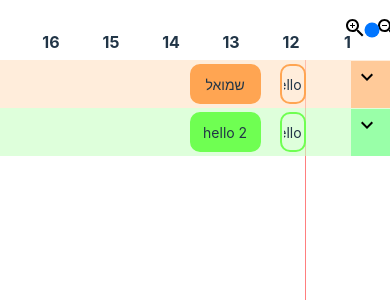
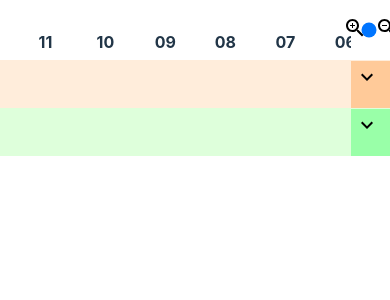
Before and after one commit to OdedVaalany/Gantt, a React (Vite) app: page / in a window 390 px wide. Shown: the top 300 px of the page. Built offline with nearby package versions, Linux system fonts and the light colour scheme.

Commit message:
almost finish

```diff
--- a/src/components/Gantt/Gantt.styled.ts
+++ b/src/components/Gantt/Gantt.styled.ts
@@ -1,4 +1,4 @@
-import styled from 'styled-components';
+import styled from "styled-components";
 
 export const GanttWrapper = styled.div`
   width: 100%;
@@ -9,7 +9,6 @@ export const GanttWrapper = styled.div`
 
   #ganttBody {
     position: relative;
-		height: 100vh;
   }
 
   #marker {
--- a/src/components/Gantt/Gantt.tsx
+++ b/src/components/Gantt/Gantt.tsx
@@ -1,79 +1,90 @@
-import React, { FC, useEffect, useState } from 'react';
-import { GanttWrapper } from './Gantt.styled';
-import GanttTimeLine from '../GanttTimeLine/GanttTimeLine';
-import { MIN, getThisRoundHours } from '../../utils/GanttUtils';
-import GanttRow from '../GanttRow/GanttRow';
+import React, { FC, useEffect, useState } from "react";
+import { GanttWrapper } from "./Gantt.styled";
+import GanttTimeLine from "../GanttTimeLine/GanttTimeLine";
+import {
+  MIN,
+  nextScale,
+  prevScale,
+  toTimeFormat,
+} from "../../utils/GanttUtils";
+import GanttRow from "../GanttRow/GanttRow";
 
 interface GanttProps {
-	showMouseMarker?: boolean;
   data?: ganttRow[];
+  onClick?: (t: ganttEvent) => void;
+  ondbClick?: (t: ganttEvent) => void;
 }
 
-const Gantt: FC<GanttProps> = ({ showMouseMarker = false, data = [] }) => {
+const Gantt: FC<GanttProps> = ({
+  data = [],
+  onClick = () => null,
+  ondbClick = () => null,
+}) => {
   const [width, setWidth] = useState<number>(window.innerWidth);
   const [scale, setScale] = useState<number>(MIN); //1px = scale seconds
-	const [timeRange, setTimeRange] = useState<{ start: number; end: number }>(
-		{
-			start: getThisRoundHours(),
-			end: getThisRoundHours() + scale * width,
-		}
-	);
-	const [currentRelativeTimePosition, setCurrentRelativeTimePosition] =
-		useState<number>(0);
-	const [currentMousePosition, setCurrentMousePosition] =
+  const [mouseLocation, setMouseLocation] = useState<number>(0);
+  const [timeRange, setTimeRange] = useState<{ start: number; end: number }>({
+    start: Date.now(),
+    end: Date.now() + scale * width,
+  });
   useState<number>(0);
 
   useEffect(() => {
-		setCurrentRelativeTimePosition((Date.now() - timeRange.start) / scale);
-	}, [timeRange]);
-
-	useEffect(() => {
+    const postTime: number = timeRange.start + scale * mouseLocation;
+    const newStart: number = postTime - scale * (0.9 * width - mouseLocation);
+    console.log(toTimeFormat(postTime));
+    console.log(toTimeFormat(newStart));
     setTimeRange({
-			start: getThisRoundHours(),
-			end: getThisRoundHours() + scale * width,
+      start: newStart,
+      end: newStart + scale * width,
     });
   }, [scale]);
 
   const handleDrag = (ev: React.MouseEvent<HTMLDivElement>) => {
-		setCurrentMousePosition(ev.clientX);
-		const newStart: number = timeRange.start + ev.movementX * scale;
-		ev.buttons > 0 &&
-			setTimeRange({
+    // const sens: number = 60;
+    ev.buttons > 0 && true;
+    //   ev.clientX % sens == 0 &&
+    //   setTimeRange(() => {
+    //     const newStart: number = timeRange.start + ev.movementX * sens * scale;
+    //     return {
+    //       start: newStart,
+    //       end: newStart + scale * width,
+    //     };
+    //   });
+  };
+
+  const handleZoom = (ev: React.WheelEvent<HTMLDivElement>) => {
+    setMouseLocation(ev.clientX + 0.1 * width);
+    if (ev.altKey) {
+      if (ev.deltaY / Math.abs(ev.deltaY) < 0) {
+        setScale(nextScale(scale));
+      } else {
+        setScale(prevScale(scale));
+      }
+    } else {
+      setTimeRange(() => {
+        const newStart: number =
+          timeRange.start - (ev.deltaY / Math.abs(ev.deltaY)) * 60 * scale;
+        return {
           start: newStart,
           end: newStart + scale * width,
+        };
       });
+    }
   };
+
+  window.onresize = () => setWidth(window.innerWidth);
 
   return (
     <GanttWrapper>
-			<div>
-				<span
-					id='marker'
-					style={{
-						right: `${
-							currentRelativeTimePosition + width * 0.1
-						}px`,
-					}}
-				/>
-			</div>
-			{showMouseMarker && (
-				<span
-					id='marker'
-					style={{
-						left: `${currentMousePosition}px`,
-					}}
-				/>
-			)}
-			<GanttTimeLine
-				timeRange={timeRange}
-				scale={scale}
-				setScale={setScale}
-			/>
-			<div onMouseMove={handleDrag} id='ganttBody'>
+      <GanttTimeLine timeRange={timeRange} scale={scale} setScale={setScale} />
+      <div onMouseMove={handleDrag} onWheel={handleZoom} id="ganttBody">
         {data.map((data: ganttRow, index: number) => (
           <GanttRow
+            onClick={onClick}
+            ondbClick={ondbClick}
             data={data}
-						key={index}
+            key={`row-${index}`}
             timeRange={timeRange}
             scale={scale}
           />
--- a/src/components/GanttEvent/GanttEvent.styled.ts
+++ b/src/components/GanttEvent/GanttEvent.styled.ts
@@ -1,19 +1,16 @@
-import styled from 'styled-components';
+import styled from "styled-components";
 const PADDING = 4;
 export const GanttEventWrapper = styled.div<{
   color: string;
   width: number;
   pos: number;
-	isHollow: boolean;
   des: string;
 }>`
   top: 0px;
   height: 100%;
-	width: ${props => `${props.width - PADDING}px`};
-	right: ${props => `${props.pos}px`};
-	background-color: ${props =>
-		props.isHollow ? 'transparent' : props.color};
-	border: 2px solid ${props => props.color};
+  width: ${(props) => `${props.width - PADDING}px`};
+  right: ${(props) => `${props.pos}px`};
+  border: 2px solid ${(props) => props.color};
   box-sizing: border-box;
   display: flex;
   justify-content: center;
@@ -41,9 +38,9 @@ export const GanttEventWrapper = styled.div<{
     border-radius: 5px;
     color: #fff;
     direction: rtl;
-		content: '${props => props.des}';
-		${props => props.pos > 220 && `left: ${props.width + PADDING}px;`}
-		${props => props.pos <= 220 && `right: ${props.width + PADDING}px;`}
+    content: "${(props) => props.des}";
+    ${(props) => props.pos > 220 && `left: ${props.width + PADDING}px;`}
+    ${(props) => props.pos <= 220 && `right: ${props.width + PADDING}px;`}
 		top: 0px;
     font-size: 10pt;
     padding: 5px 15px;
--- a/src/components/GanttEvent/GanttEvent.tsx
+++ b/src/components/GanttEvent/GanttEvent.tsx
@@ -1,26 +1,39 @@
-import React, { FC } from 'react';
-import { GanttEventWrapper } from './GanttEvent.styled';
-import { toTimeFormat } from '../../utils/GanttUtils';
+import React, { FC } from "react";
+import { GanttEventWrapper } from "./GanttEvent.styled";
+import { toTimeFormat } from "../../utils/GanttUtils";
 
 interface GanttEventProps {
   data: ganttEvent;
   timeRange: { start: number; end: number };
   scale: number;
+  onClick: (t: ganttEvent) => void;
+  ondbClick: (t: ganttEvent) => void;
 }
 
-const GanttEvent: FC<GanttEventProps> = ({ data, scale, timeRange }) => {
+const GanttEvent: FC<GanttEventProps> = ({
+  data,
+  scale,
+  timeRange,
+  onClick,
+  ondbClick,
+}) => {
   const pos: number = (data.startTime - timeRange.start) / scale;
   const width: number = (data.endTime - data.startTime) / scale;
   return (
     <>
       <GanttEventWrapper
+        onClick={() => onClick(data)}
+        onDoubleClick={() => ondbClick(data)}
         des={`${data.content}- ${data.description}  ${toTimeFormat(
           data.startTime
         )}-${toTimeFormat(data.endTime)}`}
         color={data.color}
         width={width}
         pos={pos}
-				isHollow={data.isHollow}>
+        style={{
+          backgroundColor: data.isHollow ? "transparent" : data.color,
+        }}
+      >
         <p>{data.content}</p>
       </GanttEventWrapper>
     </>
--- a/src/components/GanttRow/GanttRow.styled.ts
+++ b/src/components/GanttRow/GanttRow.styled.ts
@@ -1,16 +1,15 @@
-import styled from 'styled-components';
+import styled from "styled-components";
 
 export const GanttRowWrapper = styled.div<{
-	backgroundColor: string;
-	height: number;
-	headerColor: string;
+  backgroundcolor: string;
+  headercolor: string;
 }>`
   width: 100%;
   transition: 200ms;
-	background-color: ${props => props.backgroundColor}a0;
+  background-color: ${(props) => props.backgroundcolor}a0;
   overflow-x: hidden;
   position: relative;
-	overflow-y: visible;
+  overflow-y: hidden;
   padding: 1px 0px;
   z-index: 1;
 
@@ -27,7 +26,7 @@ export const GanttRowWrapper = styled.div<{
   #header {
     z-index: 1;
     height: 100%;
-		background-color: ${props => props.headerColor};
+    background-color: ${(props) => props.headercolor};
     position: absolute;
     right: 0px;
     transition: 200ms;
--- a/src/components/GanttRow/GanttRow.tsx
+++ b/src/components/GanttRow/GanttRow.tsx
@@ -1,26 +1,34 @@
-import React, { FC, useState } from 'react';
-import { GanttRowWrapper } from './GanttRow.styled';
-import GanttEvent from '../GanttEvent/GanttEvent';
-import { KeyboardArrowDown, KeyboardArrowUp } from '@mui/icons-material';
-import { getCurrentReleventSubject } from '../../utils/GanttUtils';
+import React, { FC, useState } from "react";
+import { GanttRowWrapper } from "./GanttRow.styled";
+import GanttEvent from "../GanttEvent/GanttEvent";
+import { KeyboardArrowDown, KeyboardArrowUp } from "@mui/icons-material";
+import { getCurrentReleventSubject, inRange } from "../../utils/GanttUtils";
 
 interface GanttRowProps {
   data: ganttRow;
   timeRange: { start: number; end: number };
   scale: number;
+  onClick: (t: ganttEvent) => void;
+  ondbClick: (t: ganttEvent) => void;
 }
 
-const GanttRow: FC<GanttRowProps> = ({ data, timeRange, scale }) => {
+const GanttRow: FC<GanttRowProps> = ({
+  data,
+  timeRange,
+  scale,
+  onClick,
+  ondbClick,
+}) => {
   const [isOpen, setIsOpen] = useState<boolean>(false);
   const title: string = getCurrentReleventSubject(data);
 
   return (
     <GanttRowWrapper
-			backgroundColor={data.rowColor}
-			headerColor={data.headerColor}
-			height={isOpen ? 40 * data.events.length : 40}>
-			<div id='header'>
-				<div id='main'>
+      backgroundcolor={data.rowColor}
+      headercolor={data.headerColor}
+    >
+      <div id="header">
+        <div id="main">
           <p>{title}</p>
           <button onClick={() => setIsOpen(!isOpen)}>
             {isOpen ? <KeyboardArrowUp /> : <KeyboardArrowDown />}
@@ -30,15 +38,20 @@ const GanttRow: FC<GanttRowProps> = ({ data, timeRange, scale }) => {
       {data.events.map(
         (row: ganttEvent[], i: number) =>
           (isOpen || i < 1) && (
-						<div className='row'>
-							{row.map((event: ganttEvent, j) => (
+            <div className="row">
+              {row.map(
+                (event: ganttEvent, j) =>
+                  inRange(event, timeRange) && (
                     <GanttEvent
+                      onClick={onClick}
+                      ondbClick={ondbClick}
                       key={`${i}-${j}`}
                       data={event}
                       timeRange={timeRange}
                       scale={scale}
                     />
-							))}
+                  )
+              )}
             </div>
           )
       )}
--- a/src/components/GanttTimeLine/GanttTimeLine.tsx
+++ b/src/components/GanttTimeLine/GanttTimeLine.tsx
@@ -1,5 +1,5 @@
-import React, { FC, ReactNode, useEffect, useState } from 'react';
-import { GanttTimeLineWrapper } from './GanttTimeLine.styled';
+import React, { FC, ReactNode, useEffect, useState } from "react";
+import { GanttTimeLineWrapper } from "./GanttTimeLine.styled";
 import {
   DAY,
   HOUR,
@@ -14,8 +14,8 @@ import {
   prevScale,
   toDayFormat,
   toTimeFormat,
-} from '../../utils/GanttUtils';
-import { ZoomIn, ZoomOut } from '@mui/icons-material';
+} from "../../utils/GanttUtils";
+import { ZoomIn, ZoomOut } from "@mui/icons-material";
 
 interface GanttTimeLineProps {
   timeRange: { start: number; end: number };
@@ -41,11 +41,12 @@ const GanttTimeLine: FC<GanttTimeLineProps> = ({
       children.push(
         <div
           key={i}
-					className='days'
+          className="days"
           style={{
             right: `${(i - timeRange.start - DAY / 2) / scale}px`,
             width: `${DAY / scale}px`,
-					}}>
+          }}
+        >
           <div>{toDayFormat(i)}</div>
         </div>
       );
@@ -61,10 +62,11 @@ const GanttTimeLine: FC<GanttTimeLineProps> = ({
       children2.push(
         <div
           key={i}
-					className={`${i % HOUR == 0 && 'hours'} times`}
+          className={`${i % HOUR == 0 && "hours"} times`}
           style={{
             right: `${(i - timeRange.start) / scale}px`,
-					}}>
+          }}
+        >
           {toTimeFormat(i)}
         </div>
       );
@@ -74,14 +76,23 @@ const GanttTimeLine: FC<GanttTimeLineProps> = ({
 
   return (
     <GanttTimeLineWrapper>
-			<div id='days'>{daysComponents}</div>
-			<div id='times'>{timesComponents}</div>
-			<div id='zommer'>
+      <div id="days">{daysComponents}</div>
+      <div id="times">
+        {timesComponents}
+        {Date.now() > timeRange.start && Date.now() < timeRange.end && (
+          <div
+            id="marker"
+            style={{ right: `${(Date.now() - timeRange.start) / scale}px` }}
+          ></div>
+        )}
+      </div>
+
+      <div id="zommer">
         <button onClick={() => setScale(prevScale(scale))}>
           <ZoomOut />
         </button>
         <input
-					type='range'
+          type="range"
           min={0}
           max={ZOOM_SCALE.length - 1}
           step={1}
--- a/src/utils/GanttTypes.ts
+++ b/src/utils/GanttTypes.ts
@@ -5,6 +5,7 @@ interface ganttEvent {
   description: string;
   startTime: number;
   endTime: number;
+  icon?: React.ReactNode;
 }
 
 interface ganttRow {
--- a/src/utils/GanttUtils.ts
+++ b/src/utils/GanttUtils.ts
@@ -1,18 +1,18 @@
-import dayjs from 'dayjs';
+import dayjs from "dayjs";
 
 export const SEC: number = 1000;
 export const MIN: number = 60 * SEC;
 export const HOUR: number = 60 * MIN;
 export const DAY: number = 24 * HOUR;
 export const ZOOM_SCALE: number[] = [
+  4 * MIN,
+  3 * MIN,
+  2 * MIN,
+  MIN,
+  45 * SEC,
+  30 * SEC,
+  15 * SEC,
   SEC,
-	15 * SEC,
-	30 * SEC,
-	45 * SEC,
-	MIN,
-	2 * MIN,
-	3 * MIN,
-	4 * MIN,
 ];
 
 export function getThisRoundHours(): number {
@@ -27,12 +27,12 @@ export function getThisNextDay(date: number): number {
 }
 
 export function toTimeFormat(date: number): string {
-	if (date % HOUR === 0) return dayjs(date).format('HH');
-	return dayjs(date).format('HH:mm');
+  if (date % HOUR === 0) return dayjs(date).format("HH");
+  return dayjs(date).format("HH:mm");
 }
 
 export function toDayFormat(date: number): string {
-	return dayjs(date).format('DD/MM/YYYY');
+  return dayjs(date).format("DD/MM/YYYY");
 }
 
 export function getCurrentReleventSubject(data: ganttRow): string {
@@ -43,7 +43,7 @@ export function getCurrentReleventSubject(data: ganttRow): string {
       }
     }
   }
-	return '';
+  return "";
 }
 
 export function mapScaleToVal(scale: number): number {
@@ -64,3 +64,12 @@ export function prevScale(scale: number): number {
   if (num !== -1 && num - 1 >= 0) return ZOOM_SCALE[num - 1];
   return scale;
 }
+
+export function inRange(
+  eventData: ganttEvent,
+  timeRange: { start: number; end: number }
+): boolean {
+  return (
+    eventData.endTime > timeRange.start && eventData.startTime < timeRange.end
+  );
+}
```
Also changed, not shown: src/App.tsx (+76 -76 lines), src/components/GanttTimeLine/GanttTimeLine.styled.ts (+10 -1 lines). Lines whose indentation alone changed are shown as unchanged.
